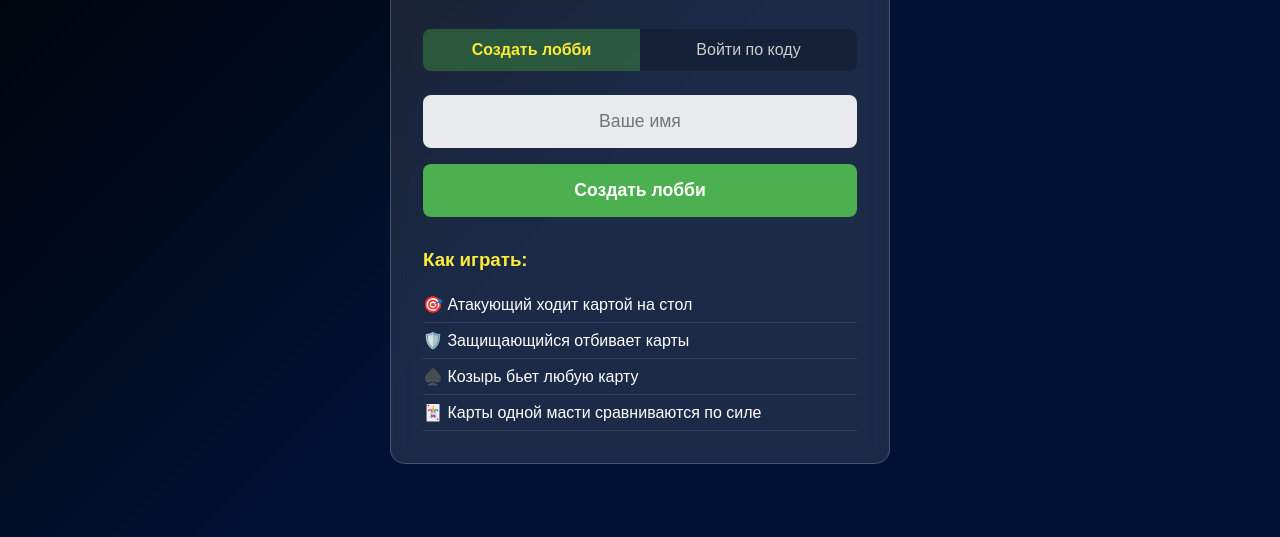
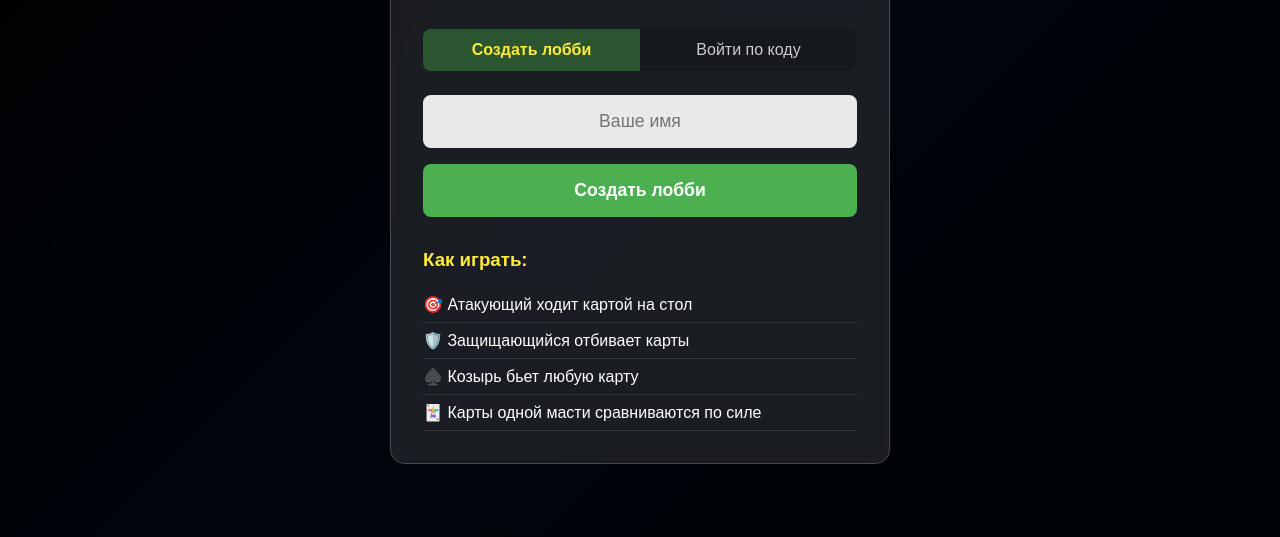
Before and after one commit to Kirtini172/card-game, a plain HTML site: page client/index.html in a window 1280 px wide. Shown: the part 263-800 px from the top of the page. Drawn offline with nearby package versions, Linux system fonts and the light colour scheme; no server answers.

Commit message:
fix blue background at bottom

```diff
--- a/client/style.css
+++ b/client/style.css
@@ -8,7 +8,7 @@
 /* Основные стили страницы */
 body {
     font-family: 'Arial', sans-serif;
-    background: linear-gradient(135deg, #000000, #0059ff, #0059ff);
+    background: linear-gradient(135deg, #000000 0%, #001a3d 50%, #000d1a 100%);
     color: white;
     height: 100vh;
     height: 100dvh;
```
